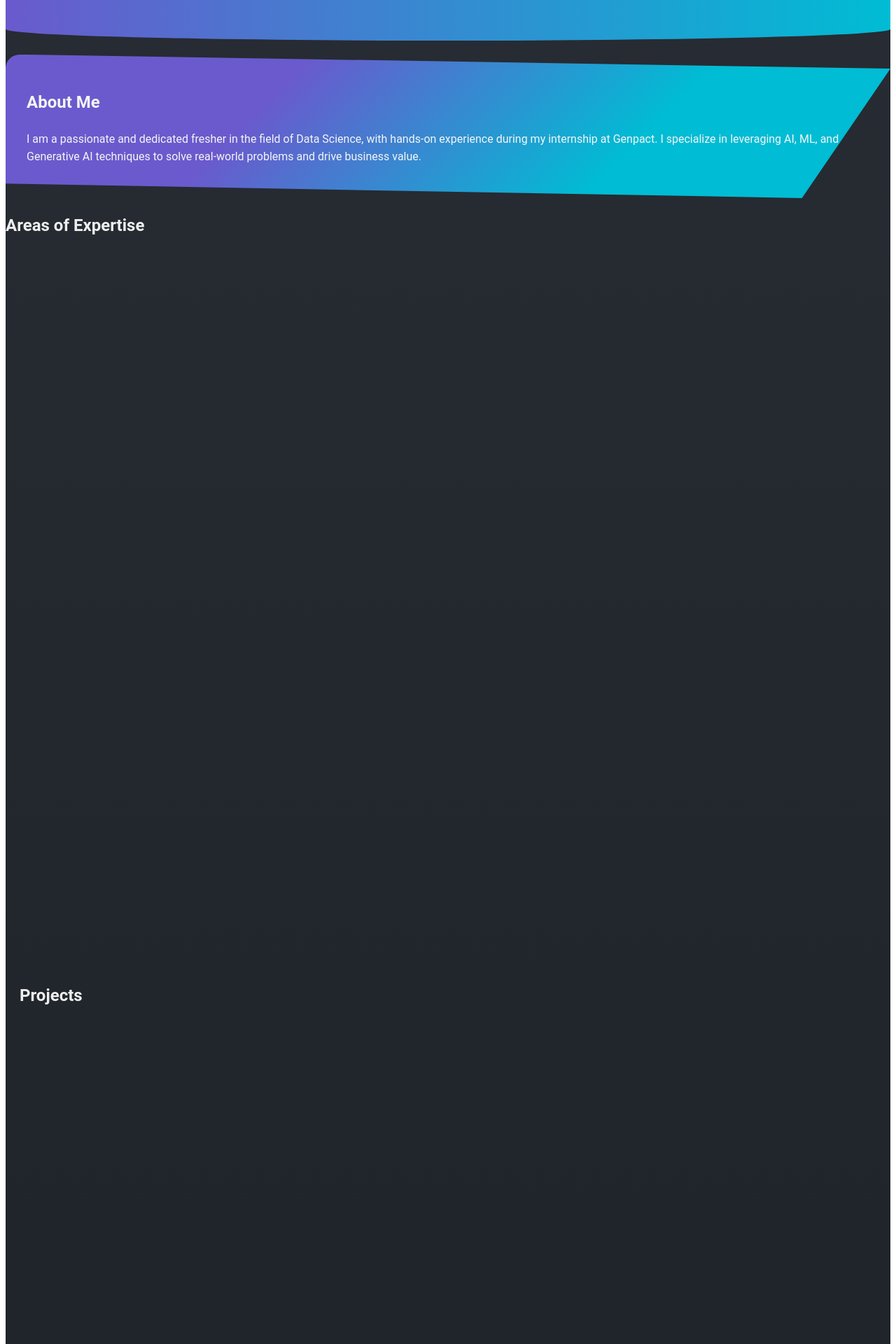
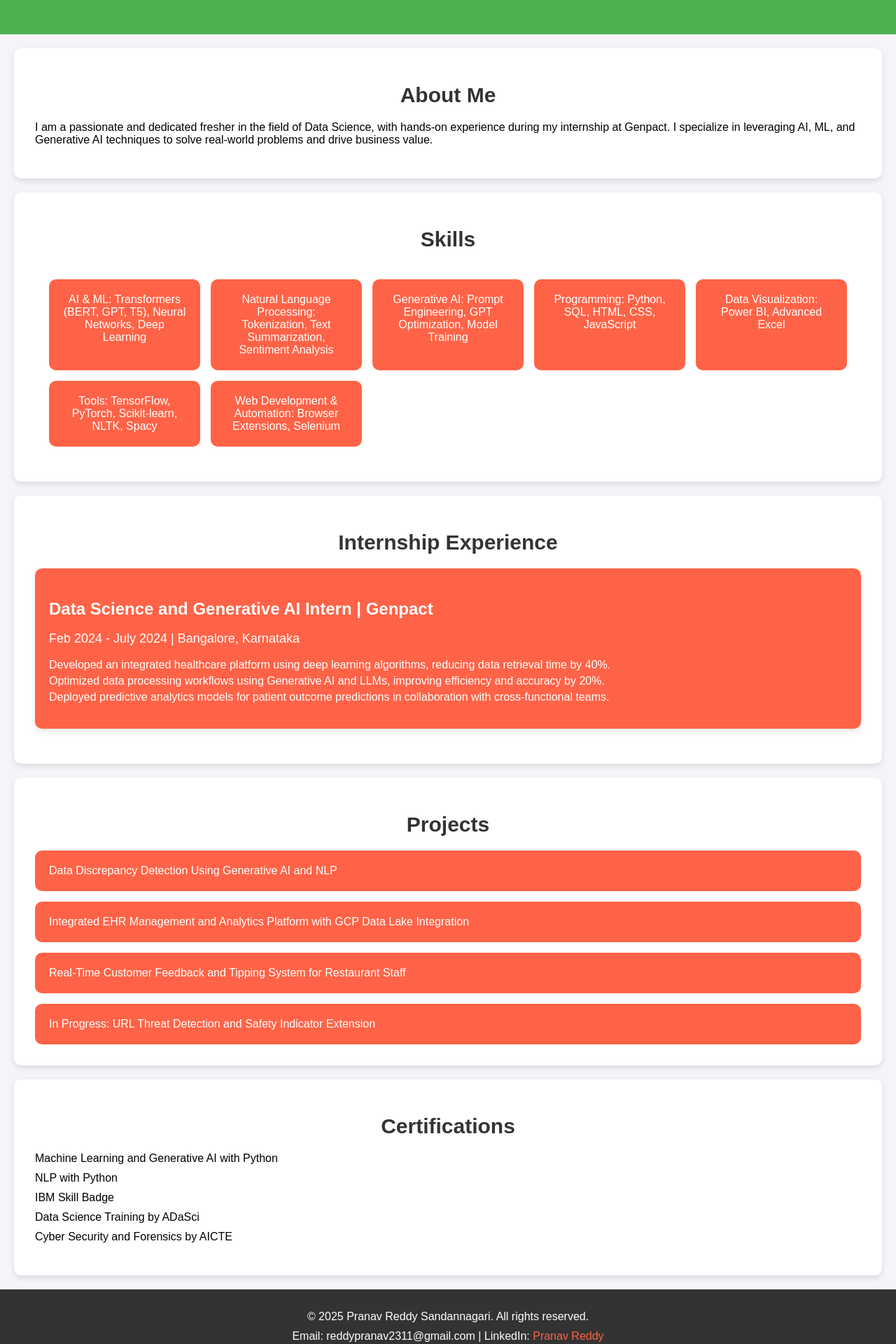
Before and after one commit to itspranavnow/my_portfolio, a React (Create React App) app: page / in a window 1280 px wide. Shown: the part 180-2100 px from the top of the page at 70% size. Built offline with nearby package versions, Linux system fonts and the light colour scheme.

Commit message:
updated portfolio content and styles

```diff
--- a/src/App.css
+++ b/src/App.css
@@ -1,9 +1,181 @@
-.app-container {
-  font-family: 'Roboto', sans-serif;
-  line-height: 1.6;
-  color: #eee;
-  background: linear-gradient(to bottom, #282c34, #1d2328);
-  animation: fadeIn 2s ease-in;
+/* General body and layout styles */
+body {
+  font-family: Arial, sans-serif;
+  margin: 0;
+  padding: 0;
+  background-color: #f4f4f9;
+}
+
+/* Header Section */
+.header {
+  background-color: #4CAF50;
+  color: white;
+  text-align: center;
+  padding: 50px 20px;
+}
+
+.header-content h1 {
+  font-size: 36px;
+}
+
+.header-content p {
+  font-size: 18px;
+}
+
+/* Section Title Styles */
+h2 {
+  text-align: center;
+  font-size: 30px;
+  color: #333;
+  margin: 20px 0;
+}
+
+/* About Section */
+.about {
+  padding: 30px;
+  background-color: #ffffff;
+  margin: 20px;
+  border-radius: 10px;
+  box-shadow: 0 4px 8px rgba(0, 0, 0, 0.1);
+}
+
+/* Skills Section */
+.skills {
+  padding: 30px;
+  background-color: #ffffff;
+  margin: 20px;
+  border-radius: 10px;
+  box-shadow: 0 4px 8px rgba(0, 0, 0, 0.1);
+}
+
+.skills-container {
+  display: grid;
+  grid-template-columns: repeat(auto-fill, minmax(200px, 1fr));
+  gap: 15px;
+  padding: 20px;
+}
+
+.skills-container div {
+  background-color: #ff6347;
+  padding: 20px;
+  border-radius: 10px;
+  text-align: center;
+  color: white;
+  transition: transform 0.3s;
+}
+
+.skills-container div:hover {
+  transform: scale(1.1);
+}
+
+/* Experience Section */
+.experience {
+  padding: 30px;
+  background-color: #ffffff;
+  margin: 20px;
+  border-radius: 10px;
+  box-shadow: 0 4px 8px rgba(0, 0, 0, 0.1);
+}
+
+.experience-container {
+  display: flex;
+  flex-direction: column;
+}
+
+.experience-container div {
+  margin-bottom: 20px;
+  padding: 20px;
+  background-color: #ff6347;
+  border-radius: 10px;
+  color: white;
+  box-shadow: 0 4px 8px rgba(0, 0, 0, 0.1);
+}
+
+.experience-container h3 {
+  font-size: 24px;
+  margin-bottom: 10px;
+}
+
+.experience-container p {
+  font-size: 18px;
+}
+
+.experience-container ul {
+  list-style-type: none;
+  padding-left: 0;
+}
+
+.experience-container ul li {
+  margin: 5px 0;
+}
+
+/* Projects Section */
+.projects {
+  padding: 30px;
+  background-color: #ffffff;
+  margin: 20px;
+  border-radius: 10px;
+  box-shadow: 0 4px 8px rgba(0, 0, 0, 0.1);
+}
+
+.project-carousel {
+  display: flex;
+  flex-direction: column;
+  gap: 15px;
+}
+
+.project-item {
+  background-color: #ff6347;
+  padding: 20px;
+  border-radius: 10px;
+  color: white;
+  transition: transform 0.3s ease-in-out;
+}
+
+.project-item:hover {
+  transform: scale(1.05);
+}
+
+/* Certifications Section */
+.certifications {
+  padding: 30px;
+  background-color: #ffffff;
+  margin: 20px;
+  border-radius: 10px;
+  box-shadow: 0 4px 8px rgba(0, 0, 0, 0.1);
+}
+
+.certifications ul {
+  list-style-type: none;
+  padding-left: 0;
+}
+
+.certifications ul li {
+  margin: 10px 0;
+}
+
+/* Footer Section */
+.footer {
+  background-color: #333;
+  color: white;
+  text-align: center;
+  padding: 20px;
+  position: relative;
+}
+
+.footer p {
+  margin: 10px 0;
+}
+
+.footer a {
+  color: #ff6347;
+  text-decoration: none;
+}
+
+/* Ensure proper visibility */
+.dynamic-shape {
+  opacity: 1;
+  animation: fadeIn 1s ease-out;
 }
 
 @keyframes fadeIn {
@@ -14,136 +186,3 @@
     opacity: 1;
   }
 }
-
-.header {
-  background: linear-gradient(to right, #6a5acd, #00bcd4);
-  color: #fff;
-  padding: 40px 20px;
-  text-align: center;
-  border-radius: 0 0 70% 70% / 10%;
-}
-
-.header h1 {
-  font-size: 3.5rem;
-  margin: 0;
-  font-family: 'Poppins', sans-serif;
-}
-
-.header p {
-  font-size: 1.2rem;
-  margin-top: 10px;
-}
-
-.dynamic-shape {
-  background: linear-gradient(135deg, #6a5acd 30%, #00bcd4 70%);
-  padding: 30px;
-  margin: 20px auto;
-  border-radius: 20px;
-  clip-path: polygon(0 0, 100% 10%, 90% 100%, 0% 90%);
-  box-shadow: 0 8px 20px rgba(0, 0, 0, 0.2);
-  color: #f5f5f5;
-  transition: all 0.5s ease;
-}
-
-.parallax {
-  background-attachment: fixed;
-  background-position: center;
-  background-repeat: no-repeat;
-  background-size: cover;
-  background-image: url('https://source.unsplash.com/featured/?technology');
-}
-
-.projects {
-  padding: 20px;
-  margin-top: 50px;
-}
-
-.project-item {
-  background: rgba(0, 188, 212, 0.7);
-  padding: 15px;
-  border-radius: 15px;
-  min-width: 250px;
-  box-shadow: 0 4px 10px rgba(0, 0, 0, 0.3);
-  color: #fff;
-  margin: 20px 0;
-  opacity: 0;
-  transform: scale(0);
-  transition: opacity 0.6s ease, transform 0.6s ease;
-  position: relative;
-  will-change: transform, opacity;
-}
-
-.project-item:nth-child(odd) {
-  background-color: rgba(106, 92, 255, 0.8);
-}
-
-.project-item:nth-child(even) {
-  background-color: rgba(106, 255, 92, 0.8);
-}
-
-.project-item.visible {
-  opacity: 1;
-  transform: scale(1);
-}
-
-.project-item:hover {
-  transform: scale(1.05);
-}
-
-.expertise {
-  padding: 40px;
-  text-align: center;
-  margin-top: 50px;
-}
-
-.expertise-item {
-  background: #6a5acd;
-  padding: 20px;
-  margin: 15px;
-  border-radius: 15px;
-  color: white;
-  opacity: 0;
-  transform: translateY(100px);
-  transition: opacity 0.5s ease, transform 0.5s ease;
-  will-change: transform, opacity;
-}
-
-.expertise-item:nth-child(odd) {
-  background: #00bcd4;
-}
-
-.expertise-item.visible {
-  opacity: 1;
-  transform: translateY(0);
-}
-
-.footer {
-  background: linear-gradient(to right, #6a5acd, #00bcd4);
-  color: #fff;
-  text-align: center;
-  padding: 15px 0;
-  font-size: 0.9rem;
-  animation: slideUp 1s ease-in-out;
-}
-
-@keyframes slideUp {
-  from {
-    transform: translateY(20px);
-    opacity: 0;
-  }
-  to {
-    transform: translateY(0);
-    opacity: 1;
-  }
-}
-
-.section-scroll-trigger {
-  opacity: 0;
-  transform: translateY(50px);
-  transition: opacity 0.5s, transform 0.5s;
-}
-
-.section-scroll-trigger.visible {
-  opacity: 1;
-  transform: translateY(0);
-}
--- a/src/App.js
+++ b/src/App.js
@@ -15,49 +15,64 @@ const App = () => {
       {/* About Section */}
       <section className="about dynamic-shape">
         <h2>About Me</h2>
-        <p>I am a passionate and dedicated fresher in the field of Data Science, with hands-on experience during my internship at Genpact. I specialize in leveraging AI, ML, and Generative AI techniques to solve real-world problems and drive business value.</p>
+        <p>
+          I am a passionate and dedicated fresher in the field of Data Science, with hands-on experience during my internship at
+          Genpact. I specialize in leveraging AI, ML, and Generative AI techniques to solve real-world problems and drive business
+          value.
+        </p>
       </section>
 
-      {/* Areas of Expertise Section */}
-      <section className="expertise-section">
-        <h2>Areas of Expertise</h2>
-        <div className="expertise-grid">
-          <div className="expertise-item">Generative AI and NLP</div>
-          <div className="expertise-item">Quantitative Analysis</div>
-          <div className="expertise-item">Predictive Modeling</div>
-          <div className="expertise-item">Statistical Analysis</div>
-          <div className="expertise-item">Data Visualization</div>
-          <div className="expertise-item">Text Analytics</div>
-          <div className="expertise-item">Prompt Engineering</div>
-          <div className="expertise-item">Data Engineering</div>
-          <div className="expertise-item">Data Mining and ETL Process</div>
-          <div className="expertise-item">Database Management</div>
-          <div className="expertise-item">Data Security and Integration</div>
-          <div className="expertise-item">Stakeholder Engagement</div>
+      {/* Skills Section */}
+      <section className="skills">
+        <h2>Skills</h2>
+        <div className="skills-container">
+          <div>AI & ML: Transformers (BERT, GPT, T5), Neural Networks, Deep Learning</div>
+          <div>Natural Language Processing: Tokenization, Text Summarization, Sentiment Analysis</div>
+          <div>Generative AI: Prompt Engineering, GPT Optimization, Model Training</div>
+          <div>Programming: Python, SQL, HTML, CSS, JavaScript</div>
+          <div>Data Visualization: Power BI, Advanced Excel</div>
+          <div>Tools: TensorFlow, PyTorch, Scikit-learn, NLTK, Spacy</div>
+          <div>Web Development & Automation: Browser Extensions, Selenium</div>
+        </div>
+      </section>
+
+      {/* Experience Section */}
+      <section className="experience dynamic-shape">
+        <h2>Internship Experience</h2>
+        <div className="experience-container">
+          <div>
+            <h3>Data Science and Generative AI Intern | Genpact</h3>
+            <p>Feb 2024 - July 2024 | Bangalore, Karnataka</p>
+            <ul>
+              <li>Developed an integrated healthcare platform using deep learning algorithms, reducing data retrieval time by 40%.</li>
+              <li>Optimized data processing workflows using Generative AI and LLMs, improving efficiency and accuracy by 20%.</li>
+              <li>Deployed predictive analytics models for patient outcome predictions in collaboration with cross-functional teams.</li>
+            </ul>
+          </div>
         </div>
       </section>
 
       {/* Projects Section */}
       <section className="projects">
         <h2>Projects</h2>
-        <div className="project-container">
-          <div className="project-item project1">
-            <h3>Data Discrepancy Detection Using Generative AI and NLP</h3>
-            <p>Developed an AI-based model to identify data mismatches by comparing input data against master records, using NLP and Generative AI to automate data verification with high accuracy.</p>
-          </div>
-          <div className="project-item project2">
-            <h3>Integrated EHR Management and Analytics Platform with GCP Data Lake Integration</h3>
-            <p>Engineered an ETL pipeline for Electronic Health Records, integrating data into Google Cloud Platform and boosting workflow efficiency by 30% through automated data transformation and analytics deployment.</p>
-          </div>
-          <div className="project-item project3">
-            <h3>Real-Time Customer Feedback and Tipping System for Restaurant Staff</h3>
-            <p>Designed a web-based system allowing customers to tip and rate waiters directly, implementing role-based access for confidentiality and real-time rating-based incentives.</p>
-          </div>
-          <div className="project-item project4">
-            <h3>In Progress: URL Threat Detection and Safety Indicator Extension</h3>
-            <p>Currently building a browser extension that analyses URLs in real-time to provide instant safety indicators, incorporating machine learning and NLP techniques to enhance browsing security.</p>
-          </div>
+        <div className="project-carousel">
+          <div className="project-item">Data Discrepancy Detection Using Generative AI and NLP</div>
+          <div className="project-item">Integrated EHR Management and Analytics Platform with GCP Data Lake Integration</div>
+          <div className="project-item">Real-Time Customer Feedback and Tipping System for Restaurant Staff</div>
+          <div className="project-item">In Progress: URL Threat Detection and Safety Indicator Extension</div>
         </div>
+      </section>
+
+      {/* Certifications Section */}
+      <section className="certifications dynamic-shape">
+        <h2>Certifications</h2>
+        <ul>
+          <li>Machine Learning and Generative AI with Python</li>
+          <li>NLP with Python</li>
+          <li>IBM Skill Badge</li>
+          <li>Data Science Training by ADaSci</li>
+          <li>Cyber Security and Forensics by AICTE</li>
+        </ul>
       </section>
 
       {/* Footer Section */}
```
Also changed, not shown: package.json (+19 -2 lines), 9 other files (tests, documents, lock files or other folders).
